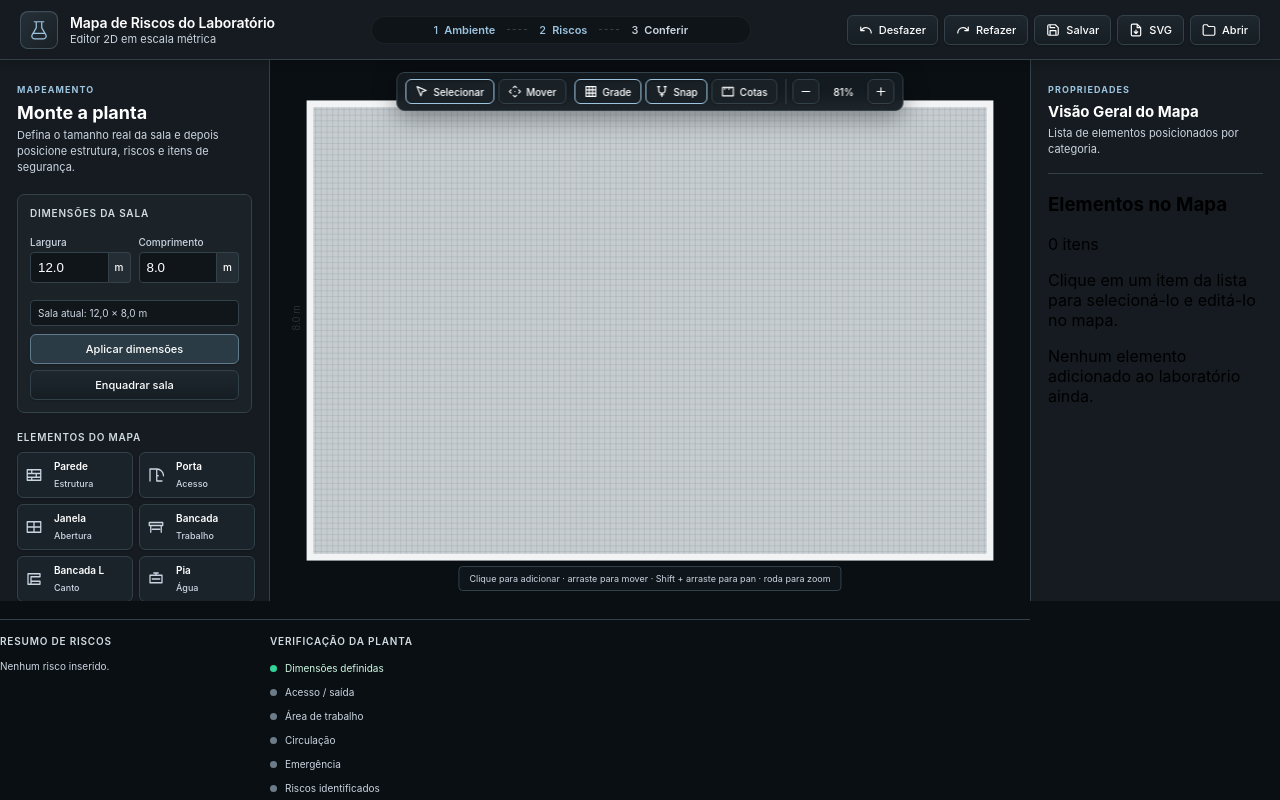
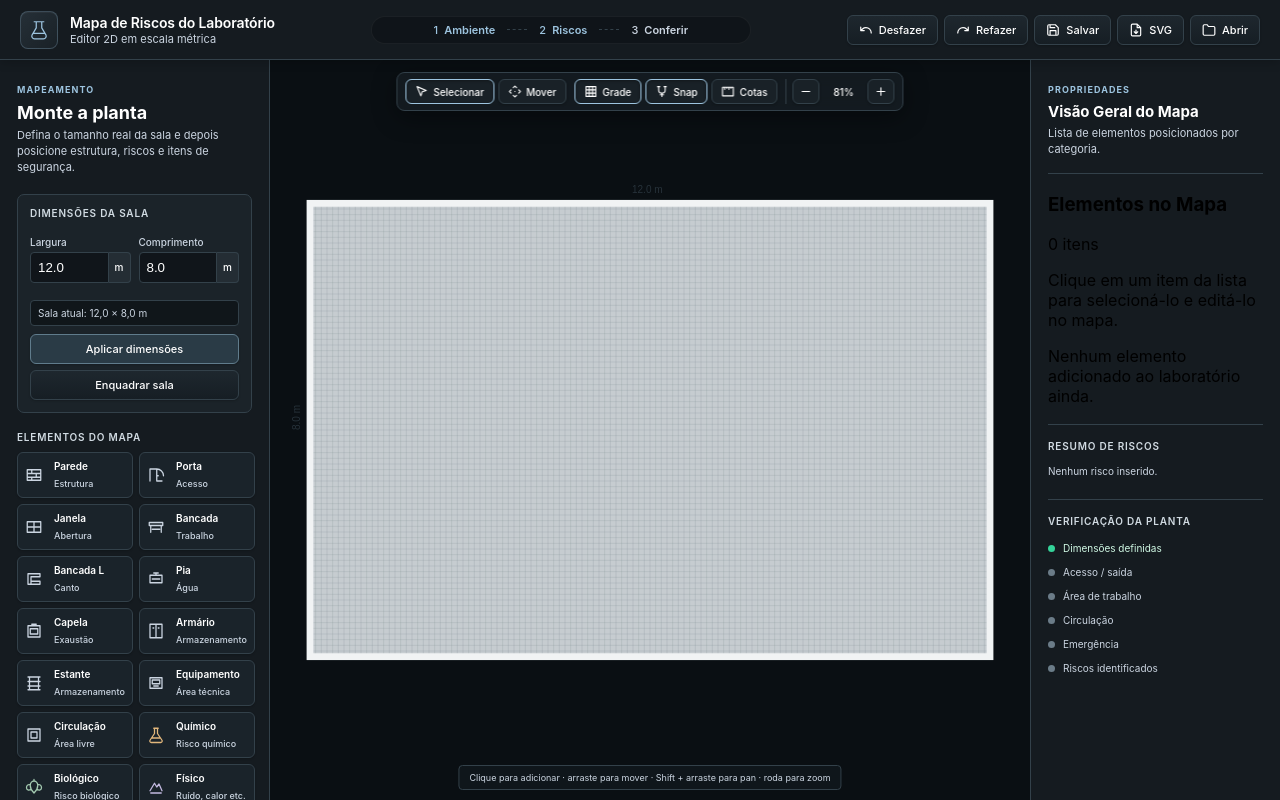
Before and after one commit to qui-x/mapa-riscos-laboratorio, a plain HTML site: page index.html in a window 1280 px wide. Drawn offline with Linux system fonts and the light colour scheme.

Commit message:
Update index.html

```diff
--- a/index.html
+++ b/index.html
@@ -20,6 +20,7 @@
           <small>Editor 2D em escala métrica</small>
         </div>
       </div>
+
       <!-- Botões mobile fixos no cabeçalho -->
       <div class="mobile-nav-controls">
         <button id="btnToggleTools" class="mobile-only-btn" type="button">
@@ -170,13 +171,12 @@
         <canvas id="canvas" tabindex="0" aria-label="Mapa 2D do laboratório"></canvas>
         <div class="canvas-help">Clique para adicionar · arraste para mover · Shift + arraste para pan · roda para zoom</div>
       </section>
-<!-- PAINEL DIREITO: PROPRIEDADES E VERIFICAÇÃO -->
-      <div class="right-panel">
 
+      <!-- PAINEL DIREITO: PROPRIEDADES, RESUMO E VERIFICAÇÃO -->
+      <aside class="right-panel">
         <div class="selection-head">
           <!-- Botão de voltar integrado no topo -->
           <button id="btnBack" class="btn-back hidden">← Voltar para a lista</button>
-
           <span class="eyebrow">PROPRIEDADES</span>
           <h2 id="title">Nenhum elemento</h2>
           <p id="sub">Selecione um objeto no mapa para editar.</p>
@@ -216,8 +216,6 @@
           <button class="danger full" id="delete">Excluir elemento</button>
         </div>
 
-      </div>
-
         <div class="risk-summary">
           <div class="section-title">Resumo de riscos</div>
           <div id="riskList" class="risk-list"></div>
```
Lines whose indentation alone changed are shown as unchanged.
